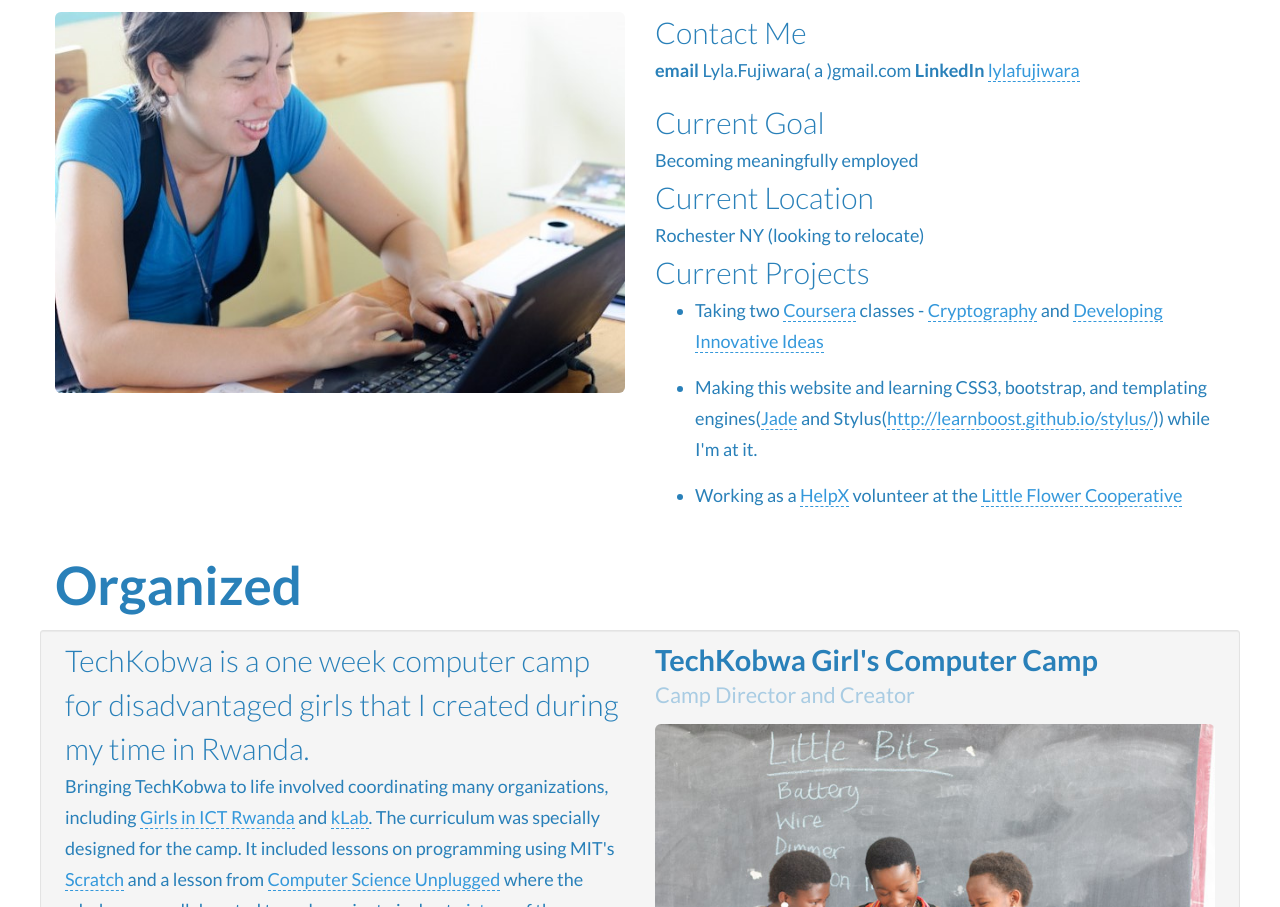
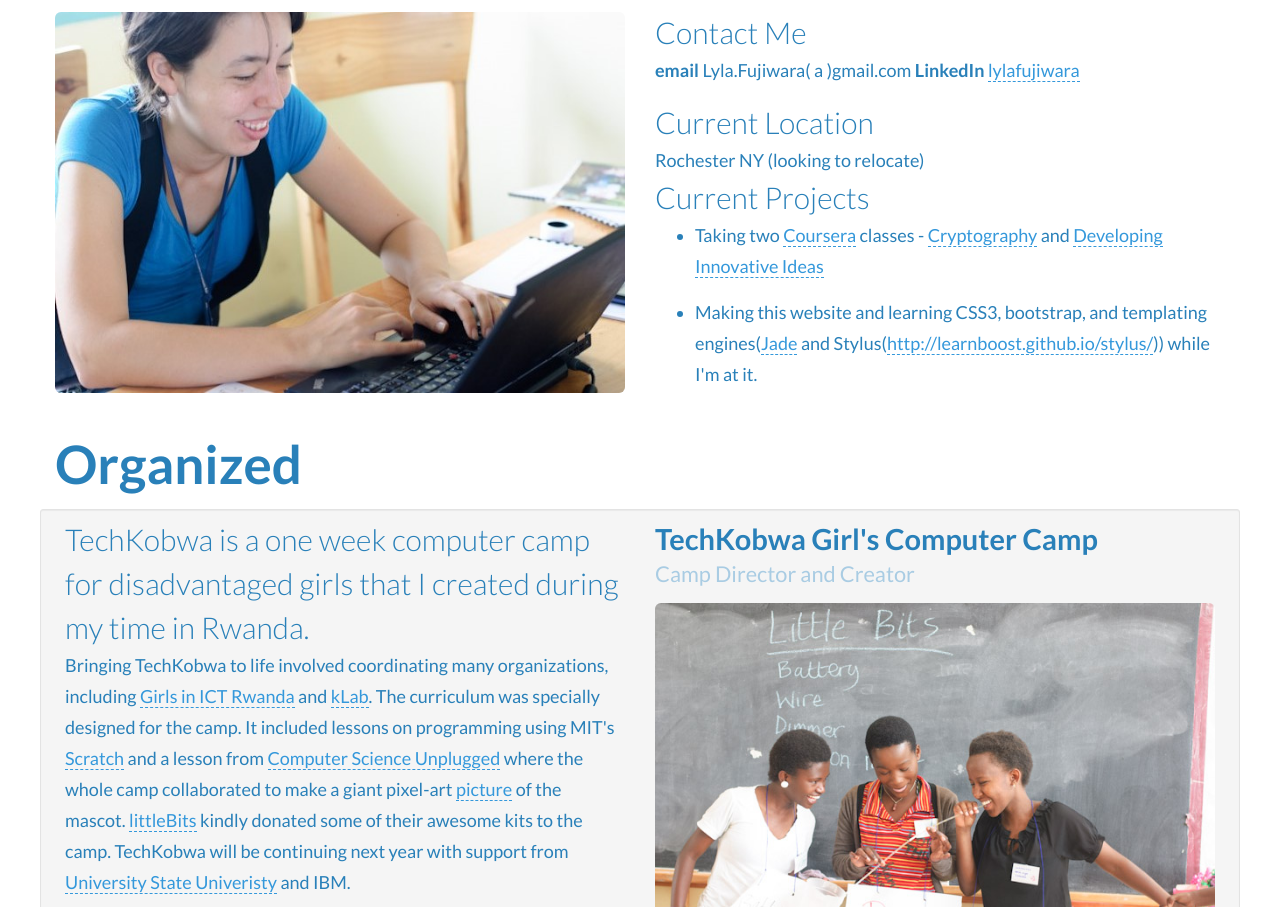
Before and after one commit to ceruleanotter/ceruleanotter.github.io, a website: page index.html in a window 1280 px wide. Shown: the part 1131-2038 px from the top of the page. Drawn offline with Linux system fonts and the light colour scheme.

Commit message:
Making sure branching working ok

```diff
--- a/index.html
+++ b/index.html
@@ -58,17 +58,13 @@
           <div class="col-md-6"><span class="lead">Contact Me</span>
             <div><p><strong>email</strong> Lyla.Fujiwara( a )gmail.com    <strong>LinkedIn</strong> <a href="https://www.linkedin.com/in/lylafujiwara">lylafujiwara</a> </p>
 
-            </div><span class="lead">Current Goal</span>
-            <div>Becoming meaningfully employed</div><span class="lead">Current Location</span>
+            </div><span class="lead">Current Location</span>
             <div>Rochester NY (looking to relocate)</div><span class="lead">Current Projects</span>
             <ul>
               <li><p>Taking two <a href="www.coursera.org">Coursera</a> classes - <a href="https://class.coursera.org/crypto-010/">Cryptography</a> and <a href="https://class.coursera.org/innovativeideas-008">Developing Innovative Ideas</a></p>
 
               </li>
               <li><p>Making this website and learning CSS3, bootstrap, and templating engines(<a href="http://jade-lang.com/">Jade</a> and Stylus(<a href="http://learnboost.github.io/stylus/">http://learnboost.github.io/stylus/</a>)) while I&#39;m at it.</p>
-
-              </li>
-              <li><p>Working as a <a href="https://www.helpx.net/">HelpX</a> volunteer at the <a href="http://littleflowercommunity.com/">Little Flower Cooperative</a></p>
 
               </li>
             </ul>
```
